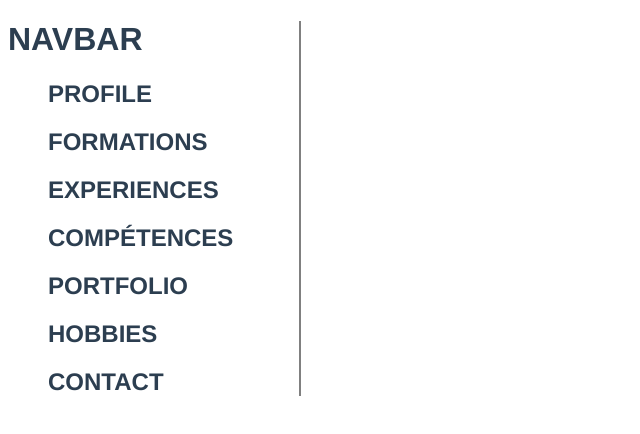
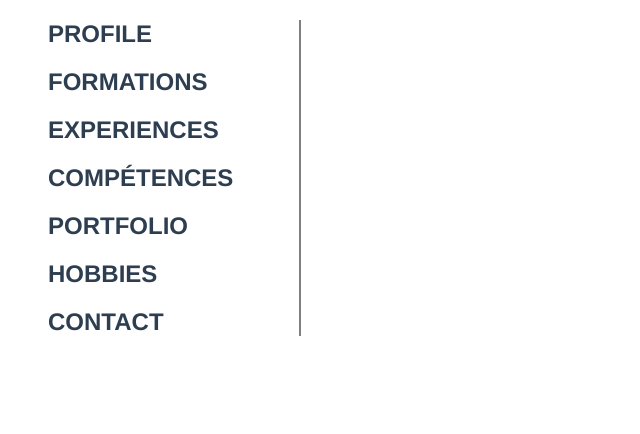
Before and after one commit to leozeleba/my-web-site, a Vue app: page / in a window 1280 px wide. Shown: the top 434 px of the page, without its empty margins (0-640 px from the left). Built offline with nearby package versions, Linux system fonts and the light colour scheme.

Commit message:
to delete test changes

```diff
--- a/src/components/NavBar.vue
+++ b/src/components/NavBar.vue
@@ -1,6 +1,5 @@
 <template>
     <div class="nav-bar">
-        <h1>NAVBAR</h1>
         <ul>
             <li class="category" v-for="category in categories" :key="category.id">
                 <h2 class="category-name">{{ category.name }}</h2>
```
